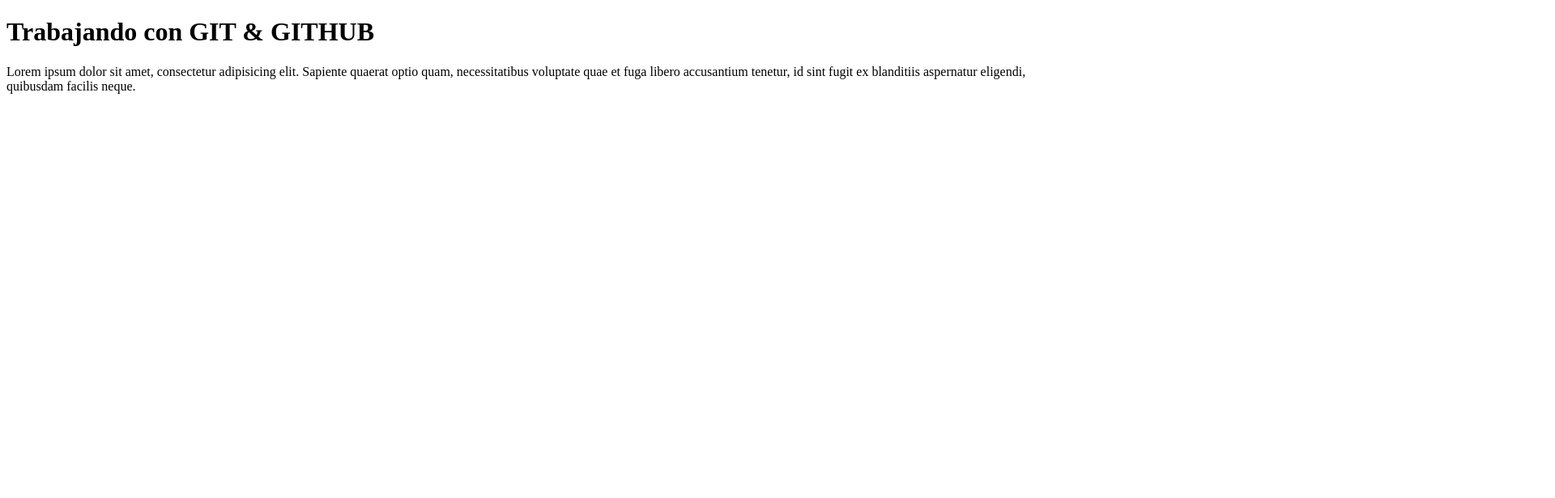
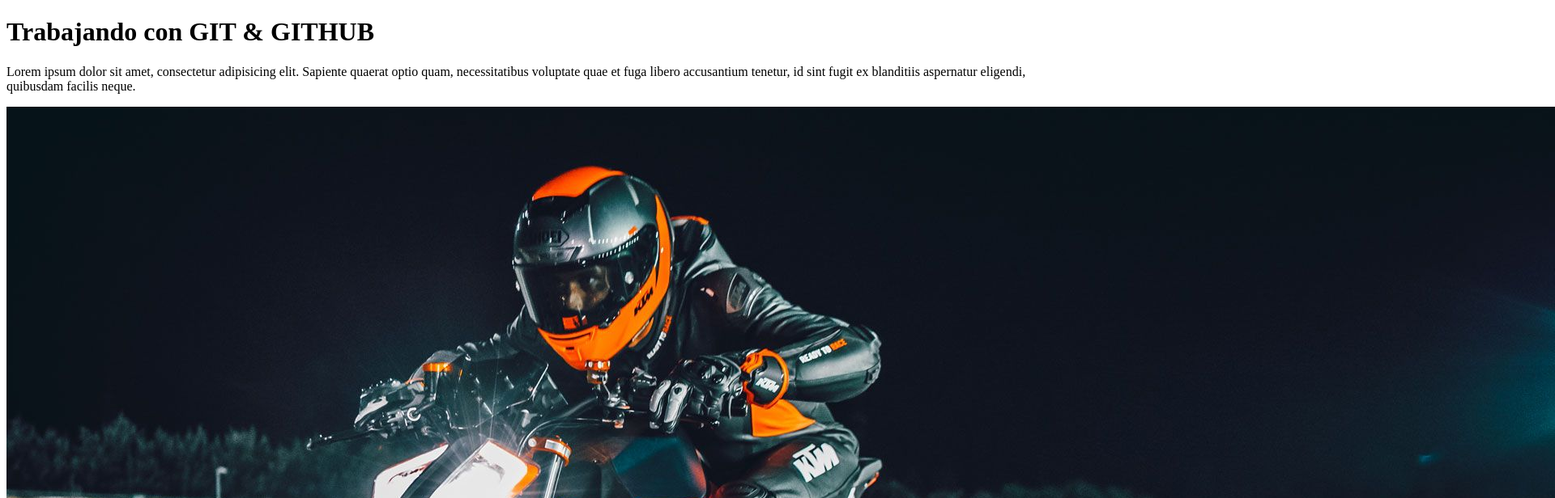
Before and after one commit to Heber92/c11-CH, a plain HTML site: page index.html in a window 1280 px wide. Shown: the top 616 px of the page at 81% size, 1920 px wide, since content can reach past the window. Drawn offline with Linux system fonts and the light colour scheme.

Commit message:
actualizacion

```diff
--- a/index.html
+++ b/index.html
@@ -10,5 +10,8 @@
         <h1>Trabajando con GIT & GITHUB</h1>
         <p>Lorem ipsum dolor sit amet, consectetur adipisicing elit. Sapiente quaerat optio quam, necessitatibus voluptate quae et fuga libero accusantium tenetur, id sint fugit ex blanditiis aspernatur eligendi, quibusdam facilis neque.</p>
     </div>
+    <div>
+        <img src="img/1290sdr2020_Large.jpeg" alt="">
+    </div>
 </body>
 </html>
```
Also changed, not shown: 1 other file.
